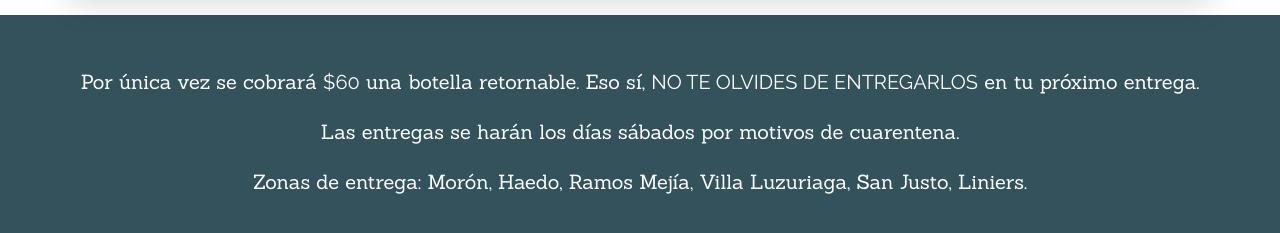
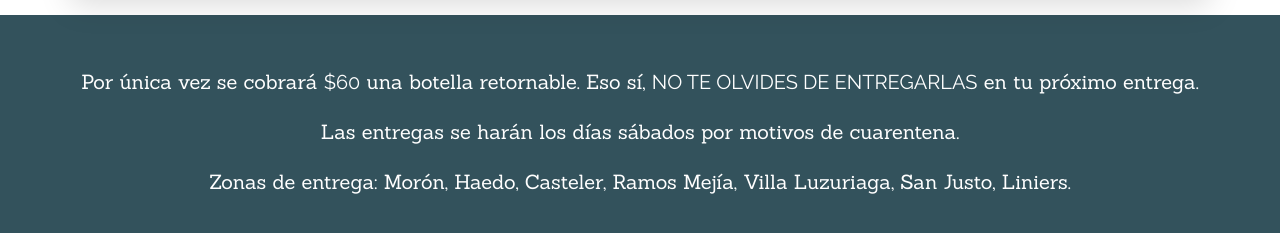
Before and after one commit to jonasreyumer/Eve-s-Project, a website: page index.html in a window 1280 px wide. Shown: the part 3742-3975 px from the top of the page. Drawn offline with nearby package versions, Linux system fonts and the light colour scheme; a web font is replaced by a local one.

Commit message:
AHORA SI

```diff
--- a/index.html
+++ b/index.html
@@ -217,9 +217,9 @@
 <footer class="row justify-content-center">
     <div class="info">
         <ul>
-            <li>Por única vez se cobrará <span>$60</span> una botella retornable. Eso sí, <span>NO TE OLVIDES DE ENTREGARLOS</span> en tu próximo entrega.</li>
+            <li>Por única vez se cobrará <span>$60</span> una botella retornable. Eso sí, <span>NO TE OLVIDES DE ENTREGARLAS</span> en tu próximo entrega.</li>
             <li>Las entregas se harán los días sábados por motivos de cuarentena.</li>
-            <li>Zonas de entrega: Morón, Haedo, Ramos Mejía, Villa Luzuriaga, San Justo, Liniers.</li>
+            <li>Zonas de entrega: Morón, Haedo, Casteler, Ramos Mejía, Villa Luzuriaga, San Justo, Liniers.</li>
         </ul>
     </div>
 </footer>
```
